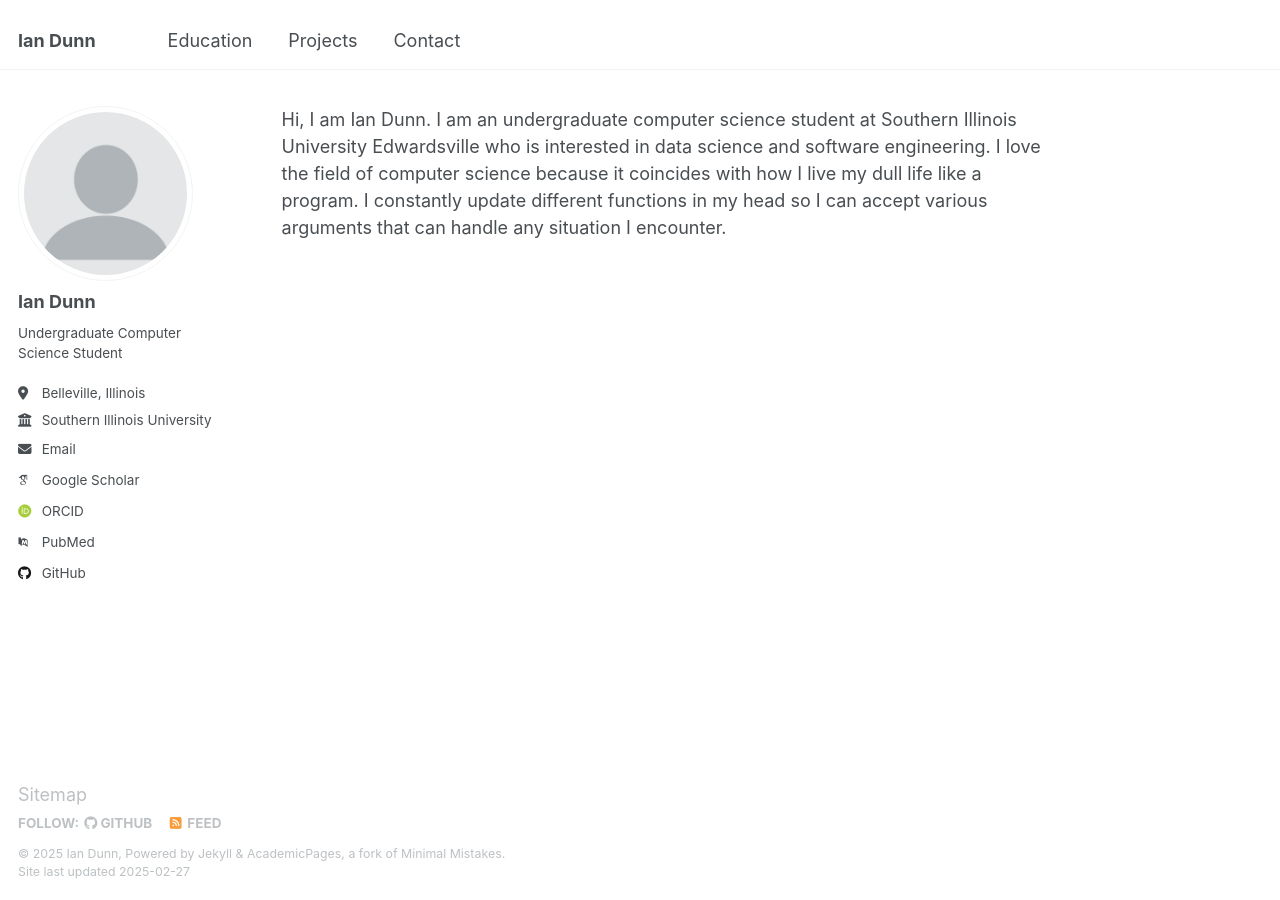
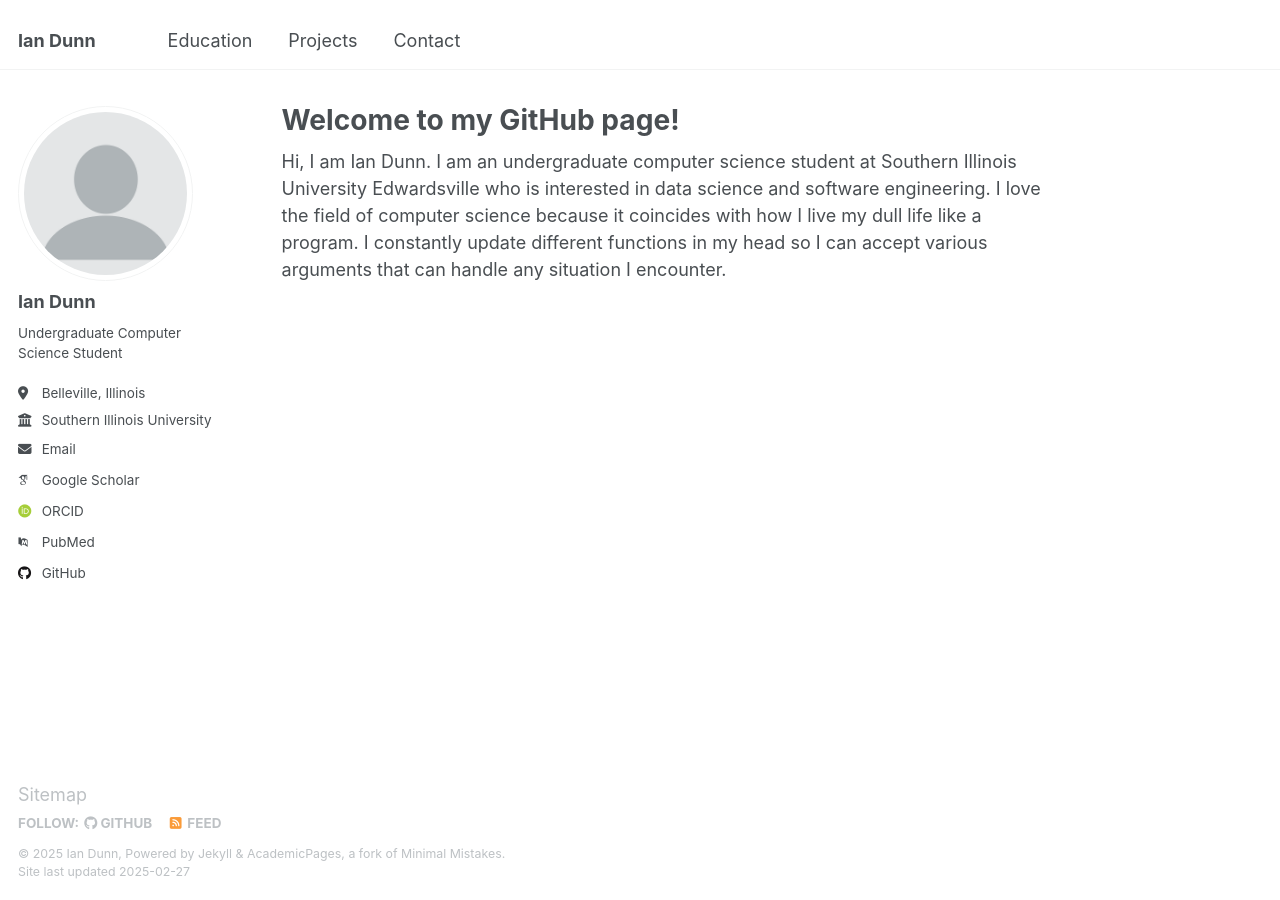
Before and after one commit to 1ntentions/1ntentions.github.io, a Jekyll site: the page built from _pages/about.md, in a window 1280 px wide. Built offline with Jekyll 4.4.1, drawn with Linux system fonts in a browser that asks for light colours; some web fonts are replaced; our own code applies the rules of GitHub Pages for plain Markdown files.

Commit message:
updated about.md title

```diff
--- a/_pages/about.md
+++ b/_pages/about.md
@@ -1,2 +1,10 @@
+---
+permalink: /
+title: "Welcome to my GitHub page!"
+author_profile: true
+redirect_from:
+  - /about/
+  - /about.html
+---
 
 Hi, I am Ian Dunn. I am an undergraduate computer science student at Southern Illinois University Edwardsville who is interested in data science and software engineering. I love the field of computer science because it coincides with how I live my dull life like a program. I constantly update different functions in my head so I can accept various arguments that can handle any situation I encounter.
```
